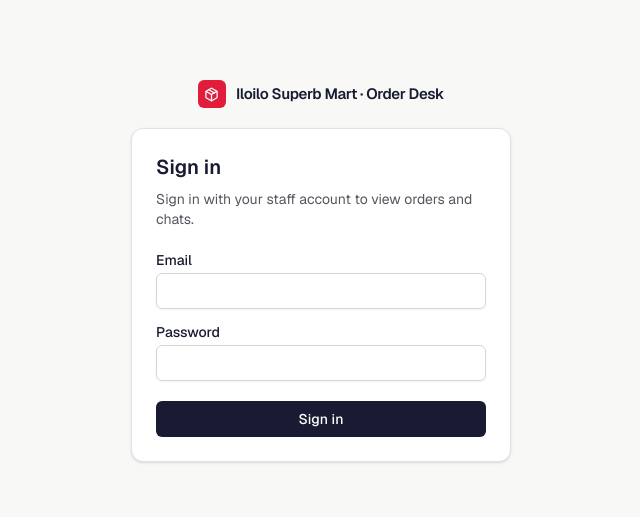
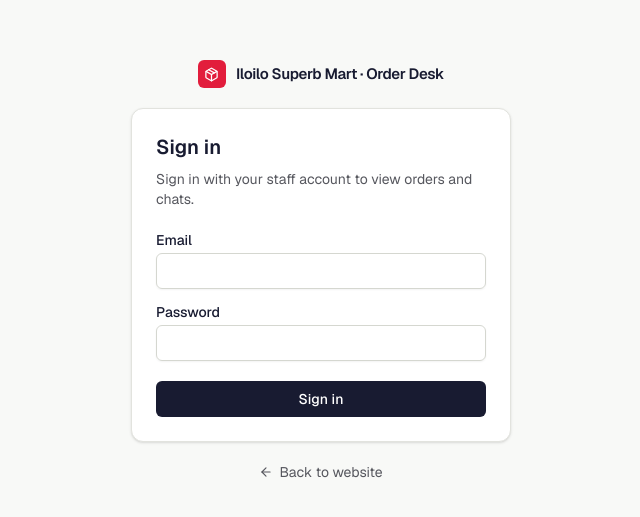
Before and after one commit to StegosaurusSaJaro/geco-order-agent, a Next.js app in the folder dashboard/: page /login in a window 1280 px wide. Shown: the part 129-646 px from the top of the page, without its empty margins (319-959 px from the left). Built offline with nearby package versions, Linux system fonts and the light colour scheme; no server answers.

Commit message:
feat(dashboard): link the login page back to the website

```diff
--- a/dashboard/app/login/LoginForm.tsx
+++ b/dashboard/app/login/LoginForm.tsx
@@ -1,7 +1,7 @@
 'use client';
 
 import { useActionState } from 'react';
-import { AlertCircle, Package } from 'lucide-react';
+import { AlertCircle, ArrowLeft, Package } from 'lucide-react';
 import { Alert, AlertDescription } from '@/components/ui/alert';
 import { Button } from '@/components/ui/button';
 import {
@@ -25,14 +25,14 @@ export function LoginForm() {
 
   return (
     <div className="w-full max-w-[380px] flex flex-col gap-5">
-      <div className="flex items-center justify-center gap-2.5">
+      <a href="/" className="flex items-center justify-center gap-2.5">
         <div className="size-7 rounded-md bg-[var(--brand-crimson)] text-white grid place-items-center shrink-0">
           <Package className="size-[15px]" />
         </div>
         <span className="font-semibold text-[15px] tracking-tight">
           Iloilo Superb Mart · Order Desk
         </span>
-      </div>
+      </a>
 
       <Card className="w-full max-w-[380px]">
         <CardHeader>
@@ -79,6 +79,14 @@ export function LoginForm() {
           </form>
         </CardContent>
       </Card>
+
+      <a
+        href="/"
+        className="inline-flex items-center justify-center gap-1.5 text-sm text-muted-foreground hover:text-foreground transition-colors"
+      >
+        <ArrowLeft className="size-3.5" />
+        Back to website
+      </a>
     </div>
   );
 }
```
